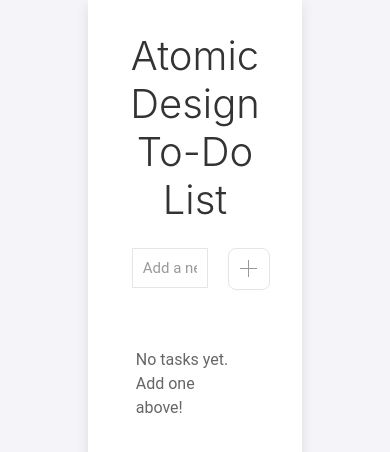
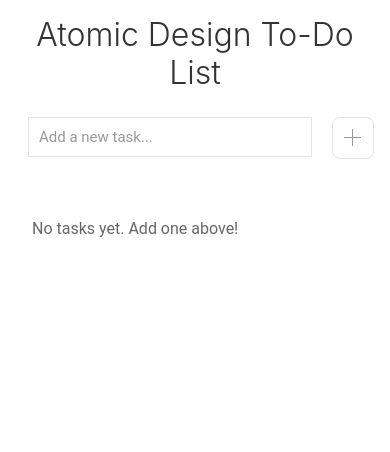
Before and after one commit to alfredogoeten/todolist, an Angular app: page /todo in a window 390 px wide. Shown: the top 452 px of the page. Built offline with nearby package versions, Linux system fonts and the light colour scheme.

Commit message:
adds responsiveness

```diff
--- a/src/app/pages/todo/todo.component.scss
+++ b/src/app/pages/todo/todo.component.scss
@@ -2,7 +2,7 @@
   display: flex;
   flex-direction: column;
   height: 100vh;
-  max-width: 55vw;
+  max-width: 850px;
   margin: 0 auto;
   background: #fff;
   padding: 2rem;
@@ -28,3 +28,15 @@
     padding-right: 1rem;
   }
 }
+
+@media (max-width: 768px) {
+  .todo-container {
+    max-width: 100%;
+    padding: 1rem;
+    height: 100vh;
+
+    h1 {
+      font-size: 2rem;
+    }
+  }
+}
--- a/src/app/shared/molecules/task-item/task-item.component.scss
+++ b/src/app/shared/molecules/task-item/task-item.component.scss
@@ -19,11 +19,17 @@
   align-items: center;
   gap: 0.75rem;
   flex: 1;
+  min-width: 0;
 }
 
 .task-text {
   font-size: 1rem;
   color: #333;
+  white-space: nowrap;
+  overflow: hidden;
+  text-overflow: ellipsis;
+  flex-grow: 1;
+  min-width: 0;
 }
 
 .task-text.completed {
@@ -31,7 +37,7 @@
   color: #999;
 }
 
-/* Hide the default checkbox */
 .task-checkbox {
   margin: 0;
+  flex-shrink: 0;
 }
--- a/src/app/shared/organisms/task-list/task-list.component.scss
+++ b/src/app/shared/organisms/task-list/task-list.component.scss
@@ -3,6 +3,11 @@
   gap: 1rem;
   align-items: center;
   margin-bottom: 1rem;
+
+  @media (max-width: 768px) {
+    flex-direction: column;
+    align-items: stretch;
+  }
 }
 
 .task-list {
```
